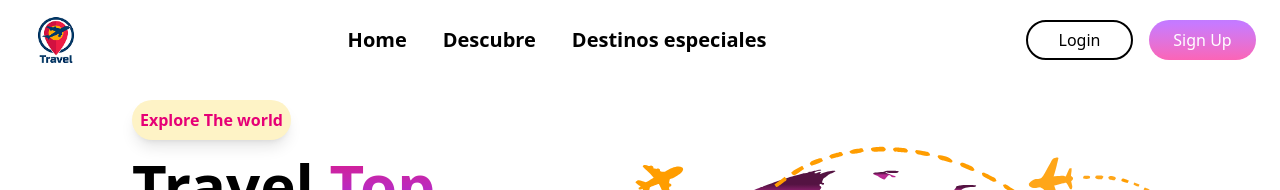
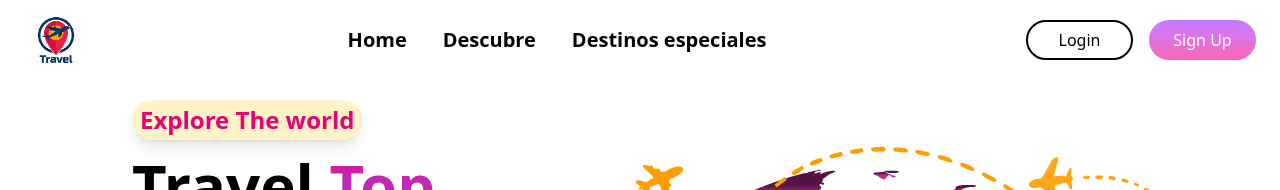
Before and after one commit to Avila-Pato/TravelAgency2.0, a React (Vite) app: page / in a window 1280 px wide. Shown: the top 190 px of the page. Built offline with nearby package versions, Linux system fonts and the light colour scheme.

Commit message:
feat: update text size in HomePage component for improved readability

```diff
--- a/src/pages/Home.jsx
+++ b/src/pages/Home.jsx
@@ -16,7 +16,7 @@ const HomePage = () => {
           <div className="w-full flex justify-start">
             <div
               className="h-10 flex items-center p-2 text-pink-600 font-semibold  rounded-3xl bg-amber-100 hover:bg-purple-200
-            shadow-lg"
+            shadow-lg text-xs md:text-2xl "
             >
               Explore The world
             </div>
```
